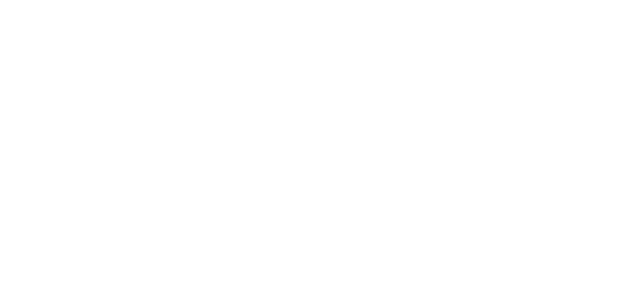
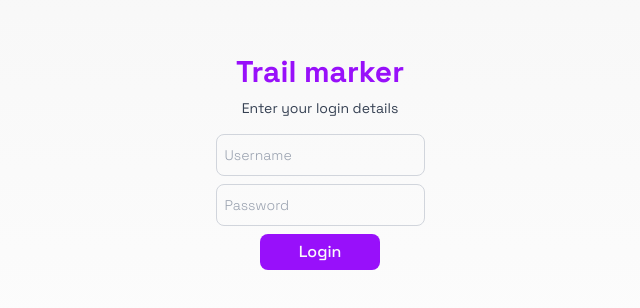
Before and after one commit to Yeble-ctrl/trail_marker_ui, a React (Vite) app: page /login_page in a window 1280 px wide. Before the commit this address had no page. Shown: the part 230-538 px from the top of the page, without its empty margins (320-960 px from the left). Built offline with nearby package versions, Linux system fonts and the light colour scheme.

Commit message:
Refactor forms to use the custom form input component instead of the build in html input element

```diff
--- a/src/get_started_page.tsx
+++ b/src/get_started_page.tsx
@@ -2,6 +2,7 @@
 import { Button } from "@/components/ui/button";
 import { useNavigate } from 'react-router-dom'
 import { useState, useEffect } from "react";
+import FormInput from "./custom_components/form_input";
 
 interface IFormInput {
     first_name: string;
@@ -44,57 +45,61 @@
         sessionStorage.setItem("user_data", JSON.stringify(data));
     }
     return (
-        <div className="flex flex-col justify-center items-center font-grotesk h-screen bg-gradient-to-b from-[#F5F5F5] to-[#FFFFFF] gap-4 p-2">
+        <div className="flex flex-col justify-center items-center font-grotesk h-screen bg-gradient-to-b from-[#F5F5F5] to-[#FFFFFF] gap-2 p-2">
             <h1 className="text-3xl text-purple-600 font-black">Get started</h1>
-
-            <form onSubmit={handleSubmit(onSubmit)} className="flex flex-col gap-2 mb-4 w-1/2 md:w-auto items-center text-center">
-
+            <h1 className="text-gray-700 text-sm">Please enter your details</h1>
+            <form onSubmit={handleSubmit(onSubmit)} className="flex flex-col gap-2 mb-4 md:w-auto items-center text-center">
                 {/* first name field */}
-                <p className="text-gray-600 text-sm">Please enter your details</p>
-                <input
-                    {...register("first_name", { required: true })}
-                    className="border border-gray-300 rounded-md p-2 focus:outline-none focus:ring focus:ring-purple-500
-                    placeholder:text-gray-400 placeholder:font-light placeholder:text-sm"
+                <FormInput
+                    register={register}
+                    name="first_name"
                     placeholder="first name"
                     type="text"
+                    validators={{ required: {value: true, message:'Please provide your first name'} }}
                 />
+                {/* error message for first name field */}
+                {errors.first_name && <p className="text-red-500 text-sm">{errors.first_name.message}</p>}
 
                 {/* last name field */}
-                <input
-                    {...register("last_name", { required: true })}
-                    className="border border-gray-300 rounded-md p-2 focus:outline-none focus:ring focus:ring-purple-500
-                    placeholder:text-gray-400 placeholder:font-light placeholder:text-sm"
+                <FormInput
+                    register={register}
+                    name="last_name"
                     placeholder="last name"
                     type="text"
+                    validators={{ required: {value: true, message:'Please provide your last name'} }}
                 />
+                {/* error message for last name field */}
+                {errors.last_name && <p className="text-red-500 text-sm">{errors.last_name.message}</p>}
 
                 {/* username field */}
-                <input
-                    {...register("username", { required: true, minLength: {value:4, message:'Username cannot be less than 4 characters'},
+                <FormInput
+                    register={register}
+                    name="username"
+                    placeholder="username"
+                    type="text"
+                    validators={{ required: {value: true, message:'Please provide your username'},
                         validate: (value) => {
                             if (usernames.includes(value)) {
                                 return "Username already exists";
                             } else {
                                 return true;
                             }
-                        }})}
-                    className="border border-gray-300 rounded-md p-2 focus:outline-none focus:ring focus:ring-purple-500
-                    placeholder:text-gray-400 placeholder:font-light placeholder:text-sm"
-                    placeholder="username"
-                    type="text"
+                        }
+                    }}
                 />
+                {/* error message for username field */}
+                {errors.username && <p className="text-red-500 text-sm">{errors.username.message}</p>}
 
                 {/* email field */}
-                <input
-                    {...register("email", { required: true })}
-                    className="border border-gray-300 rounded-md p-2 focus:outline-none focus:ring focus:ring-purple-500
-                    placeholder:text-gray-400 placeholder:font-light placeholder:text-sm"
-                    placeholder="email address"
+                <FormInput
+                    register={register}
+                    name="email"
+                    placeholder="email"
                     type="email"
+                    validators={{ required: {value: true, message:'Please provide your email'} }}
                 />
-
-                {/* error message for username field */}
-                {errors.username && <p className="text-red-500 text-sm">{errors.username.message}</p>}
+                {/* error message for email field */}
+                {errors.email && <p className="text-red-500 text-sm">{errors.email.message}</p>}
 
                 <Button className="w-30 text-base bg-purple-600" type="submit">Proceed</Button>
             </form>
--- a/src/get_started_page_2.tsx
+++ b/src/get_started_page_2.tsx
@@ -1,5 +1,7 @@
 import { useForm, SubmitHandler } from "react-hook-form";
 import { Button } from "@/components/ui/button";
+import { useNavigate } from "react-router-dom";
+import FormInput from "./custom_components/form_input";
 
 interface IFormInput {
     password: string;
@@ -9,6 +11,7 @@
 export default function GetStartedPage2() {
     const { register, handleSubmit, watch, formState: {errors} } = useForm<IFormInput>();
     const watchField = watch(["password", "confirm_password"], { password: " ", confirm_password: " " });
+    const navigate = useNavigate();
 
     const onSubmit: SubmitHandler<IFormInput> = (data) => {
         // get the user data from session storage
@@ -25,7 +28,32 @@
             body: JSON.stringify(user_data)}
         )
         response.then((res) => {
-            if (res.ok) { alert("User created successfully") }
+            // if the response is okay, log the user in
+            // then navigate to the profile setup page
+            if (res.ok) {
+                fetch('http://localhost:8000/api/token/', {
+                    method: 'POST',
+                    headers: { "Content-Type": "application/json" },
+                    body: JSON.stringify({username: user_data.username, password: data.password}),
+                })
+                .then((res) => {
+                    if (res.ok) {
+                        // if the response is okay, get the access and refresh tokens and store them.
+                        res.json().then((resObj) => {
+                            localStorage.setItem('access_token', resObj.access);
+                            localStorage.setItem('refresh_token', resObj.refresh);
+                            localStorage.setItem('username', user_data.username);
+                            sessionStorage.removeItem("user_data");
+                            navigate('/home_page'); // navigate the user to the profile setup page
+                        });
+                    } else {
+                        alert("Error logging in: " + res.statusText); // TODO: handle error response
+                    }
+                })
+                .catch((error) => {
+                    alert("Error logging in: " + error.message) // TODO: handle error response
+                })
+            }
             else {
                 res.text().then((text) => {
                     console.log(text) // TODO: handle error response
@@ -38,30 +66,28 @@
     }
 
     return (
-        <div className="flex flex-col justify-center items-center font-grotesk h-screen bg-gradient-to-b from-[#F5F5F5] to-[#FFFFFF] gap-4 p-2">
+        <div className="flex flex-col justify-center items-center font-grotesk h-screen bg-gradient-to-b from-[#F5F5F5] to-[#FFFFFF] gap-2 p-2">
             <h1 className="text-3xl text-purple-600 font-black">Get started</h1>
-
-            <form onSubmit={handleSubmit(onSubmit)} className="flex flex-col gap-2 mb-4 w-1/2 md:w-auto items-center text-center">
-                <p className="text-gray-500 text-sm">Password must be at least 8 characters</p>
+            <h1 className="text-gray-700 text-sm">Enter your password with atleast 8 characters</h1>
+            <form onSubmit={handleSubmit(onSubmit)} className="flex flex-col gap-2 mb-4 md:w-auto items-center text-center">
                 {/* password field */}
-                <input
-                    {...register("password", { required: true, minLength: {value: 8, message: "Password must be at least 8 characters" } })}
-                    className="border border-gray-300 rounded-md p-2 focus:outline-none focus:ring focus:ring-purple-500
-                    placeholder:text-gray-400 placeholder:font-light placeholder:text-sm"
+                <FormInput
+                    register={register}
+                    name="password"
                     placeholder="password"
-                    type = "password"
+                    type="password"
+                    validators={{ required: {value: true, message:'Please provide your password'}, minLength: {value: 8, message: 'Password must be at least 8 characters'} }}
                 />
                 {/* error message for password field */}
                 {errors.password && <p className="text-red-500 text-sm">{errors.password.message}</p>}
 
                 {/* confirm password field */}
-                <input
-                    {...register("confirm_password", { required: true,
-                        validate: (value) => value === watchField[0] || "Passwords do not match" })}
-                    className="border border-gray-300 rounded-md p-2 focus:outline-none focus:ring focus:ring-purple-500
-                    placeholder:text-gray-400 placeholder:font-light placeholder:text-sm"
+                <FormInput
+                    register={register}
+                    name="confirm_password"
                     placeholder="confirm password"
-                    type = "password"
+                    type="password"
+                    validators={{ required: {value: true, message:'Please confirm your password'}, validate: (value) => value === watchField[0] || "Passwords do not match" }}
                 />
                 {/* error message for confirm password field */}
                 {errors.confirm_password && <p className="text-red-500 text-sm">{errors.confirm_password.message}</p>}
--- a/src/home_page.tsx
+++ b/src/home_page.tsx
@@ -1,10 +1,13 @@
 import { useEffect, useState } from "react";
+
+/* TODO: implement generic method for fetching data
+accepts the following arguments: url, method, stateVarSetter? */
 
 export default function HomePage(){
     const [user, setUser] = useState('');
     useEffect(() => {
         /* make an API call to get the user data */
-        const getUser = fetch( 'http://localhost:8000/trail-marker-accounts/users/yewo/', {
+        const getUser = fetch( `http://localhost:8000/trail-marker-accounts/users/${localStorage.getItem('username')}/`, {
             method: 'GET',
             headers: {
                 "Content-Type": "application/json",
--- a/src/landing_page.tsx
+++ b/src/landing_page.tsx
@@ -11,7 +11,7 @@
                 <Link to={"/get_started_page"}>
                     <Button className="w-30 text-lg bg-purple-600">Get started</Button>
                 </Link>
-                <Link to={"/login"}>
+                <Link to={"/login_page"}>
                     <Button className="w-30 text-lg bg-purple-600 ml-4">Login</Button>
                 </Link>
             </div>
--- a/src/login_page.tsx
+++ b/src/login_page.tsx
@@ -2,10 +2,11 @@
 import { useEffect, useState } from "react";
 import { useNavigate } from "react-router-dom";
 import { Button } from "@/components/ui/button";
+import FormInput from "./custom_components/form_input";
 
-interface FormInput{
-    username: String
-    password: String
+interface FormInput {
+    username: string
+    password: string
 }
 
 export default function LoginPage(){
@@ -15,55 +16,67 @@
     const navigate = useNavigate();
 
     useEffect(() => {
+        if (loginInput.username && loginInput.password) {
             /* make an API call to login the user with the given credentials */
-        const validateLogin = fetch( 'http://localhost:8000/api/token/', {
+            const validateLogin = fetch('http://localhost:8000/api/token/', {
                 method: 'POST',
-            headers: {"Content-Type": "application/json"},
-            body: JSON.stringify(loginInput)
+                headers: { "Content-Type": "application/json" },
+                body: JSON.stringify(loginInput),
             });
-        validateLogin.then((res) => {
+
+            validateLogin
+                .then((res) => {
                     // if the response is okay, get the access and refresh tokens and store them.
-            if(res.ok){
-                res.json().then((resStr) => {
-                    localStorage.setItem('access_token', resStr.access);
-                    localStorage.setItem('refresh_token', resStr.refresh);
-                    navigate('/home'); // navigate the user to the home page
-                })
-            }
-            // if the response is not okay,
-            else{
+                    if (res.ok) {
+                        res.json().then((resObj) => {
+                            localStorage.setItem('access_token', resObj.access);
+                            localStorage.setItem('refresh_token', resObj.refresh);
+                            localStorage.setItem('username', loginInput.username);
+                            navigate('/home_page'); // navigate the user to the home page
+                        });
+                    } else {
                         setLoginErr('Invalid username or password');
                     }
-        }).catch((error) => {
-            alert("Error logging in: " + error.message)
                 })
-    },[loginInput]);
+                .catch((error) => {
+                    alert("Error logging in: " + error.message);
+                });
+        }
+    }, [loginInput]);
+
     const onSubmit: SubmitHandler<FormInput> = (data) => {
         setLoginInput(data);
     }
     return(
-        <div className="flex flex-col justify-center items-center font-grotesk h-screen bg-gradient-to-b from-[#F5F5F5] to-[#FFFFFF] gap-4 p-2">
-            <h1 className="text-3xl text-purple-600 font-black">Get started</h1>
-            <form onSubmit={handleSubmit(onSubmit)} className="flex flex-col gap-2 mb-4 w-1/2 md:w-auto items-center text-center">
+        <div className="flex flex-col justify-center items-center font-grotesk h-screen bg-gradient-to-b from-[#F5F5F5] to-[#FFFFFF] gap-2 p-2">
+            <h1 className="text-3xl text-purple-600 font-black">Trail marker</h1>
+            <h1 className="text-sm text-gray-700 font-normal">Enter your login details</h1>
+            <form onSubmit={handleSubmit(onSubmit)} className="flex flex-col gap-2 mb-4 md:w-auto items-center text-center">
+                {/* error message for login field */}
+                <p className="text-red-500 text-sm">{loginErr}</p>
 
-                {/* first name field */}
-                <p className="text-red-500 text-sm">{loginErr}</p>
-                <input
-                    {...register("username", { required: {value: true, message:'Please enter your username'}})}
-                    className="border border-gray-300 rounded-md p-2 focus:outline-none focus:ring focus:ring-purple-500
-                    placeholder:text-gray-400 placeholder:font-light placeholder:text-sm"
-                    placeholder="Username"
-                    type="text"
+                {/* username field */}
+                <FormInput
+                    register={register}
+                    name={'username'}
+                    type={'string'}
+                    validators={{required: {value: true, message:'Please provide your username'}}}
+                    placeholder={'Username'}
                 />
+                {/* error message for username field */}
+                {errors.username && <p className="text-red-500 text-sm">{errors.username.message}</p>}
 
-                {/* last name field */}
-                <input
-                    {...register("password", { required: {value: true, message:'Please fill in your password'}})}
-                    className="border border-gray-300 rounded-md p-2 focus:outline-none focus:ring focus:ring-purple-500
-                    placeholder:text-gray-400 placeholder:font-light placeholder:text-sm"
-                    placeholder="Password"
-                    type="text"
+                {/* password field */}
+                <FormInput
+                    register={register}
+                    name={'password'}
+                    type={'password'}
+                    validators={{required: {value: true, message:'Please provide your password'}}}
+                    placeholder={'Password'}
                 />
+                {/* error message for password field */}
+                {errors.password && <p className="text-red-500 text-sm">{errors.password.message}</p>}
+
                 <Button className="w-30 text-base bg-purple-600" type="submit">Login</Button>
             </form>
         </div>
--- a/src/main.tsx
+++ b/src/main.tsx
@@ -4,6 +4,8 @@
 import GetStartedPage from './get_started_page'
 import { BrowserRouter, Routes, Route } from 'react-router-dom'
 import GetStartedPage2 from './get_started_page_2'
+import HomePage from './home_page'
+import LoginPage from './login_page'
 
 createRoot(document.getElementById('root')!).render(
   <BrowserRouter>
@@ -11,6 +13,8 @@
       <Route path="/" element={<Landing_page />} />
       <Route path="/get_started_page" element={<GetStartedPage />} />
       <Route path="/get_started_page_2" element={<GetStartedPage2 />} />
+      <Route path='login_page' element={<LoginPage/>}/>
+      <Route path='/home_page' element={<HomePage/>} />
     </Routes>
   </BrowserRouter>,
 )
```
Lines whose indentation alone changed are shown as unchanged.
